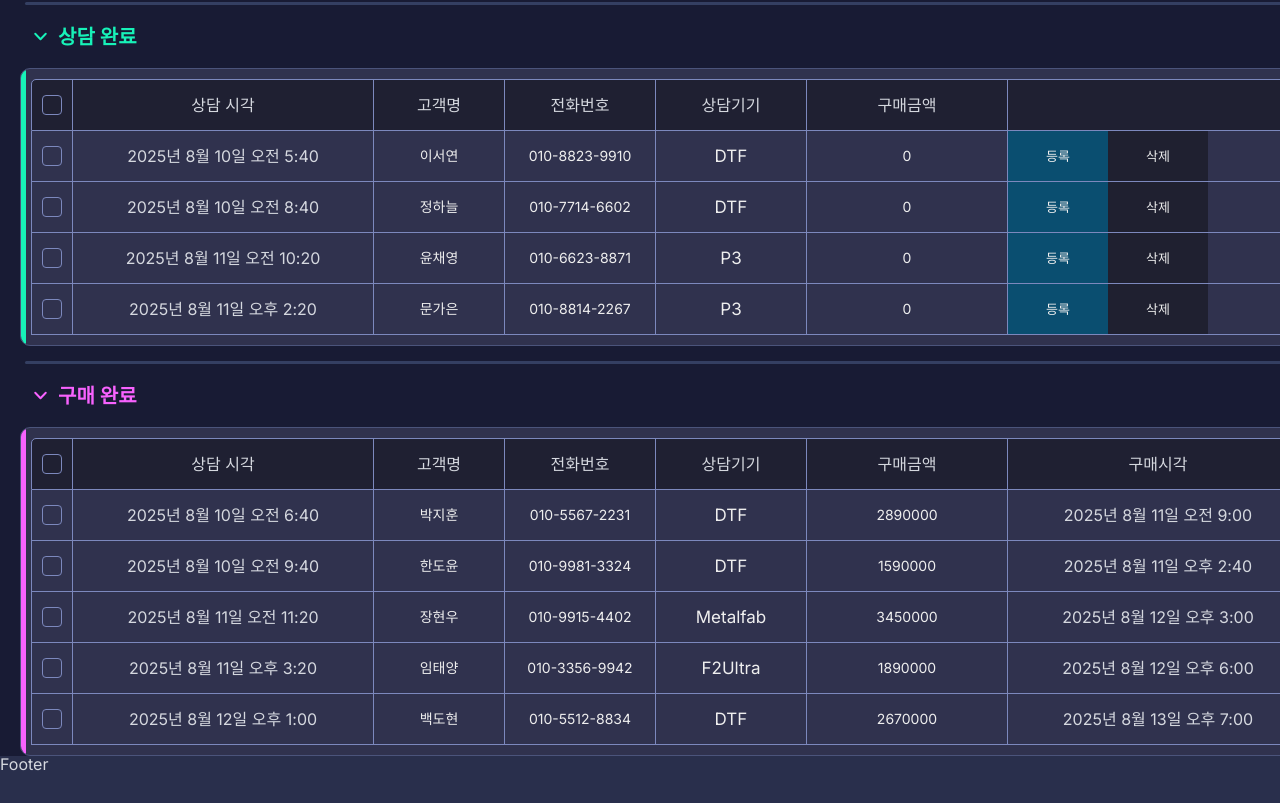
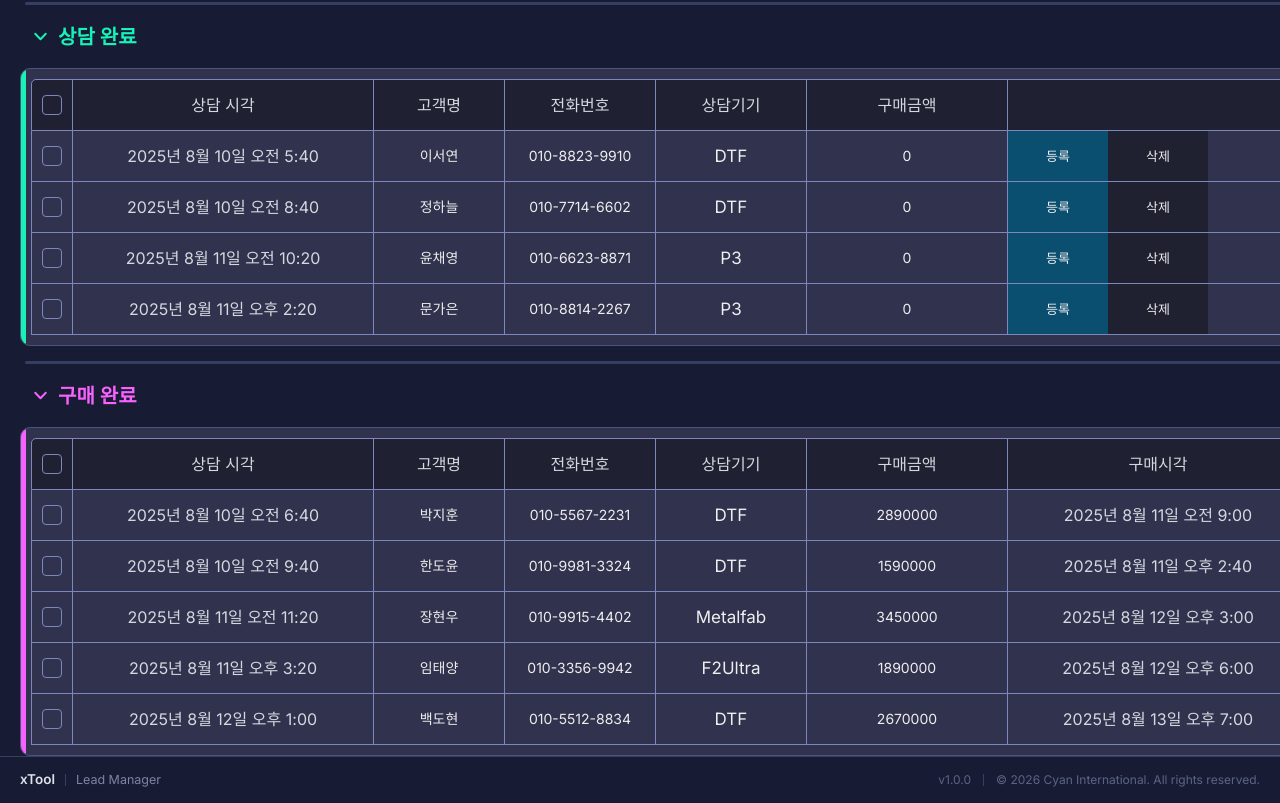
Before and after one commit to kangdaelyeol/originalshq, a React (Vite) app: page /xtool-lead-manager in a window 1280 px wide. Shown: the part 633-1436 px from the top of the page. Before the commit the page ends 1407 px from the top, so only its background shows below. Built offline with nearby package versions, Linux system fonts and the light colour scheme.

Commit message:
UI: add footer

```diff
--- a/src/screens/xtool-lead-manager/components/footer.tsx
+++ b/src/screens/xtool-lead-manager/components/footer.tsx
@@ -1,3 +1,21 @@
+import '@/screens/xtool-lead-manager/styles/footer.scss'
+
 export const Footer = () => {
-  return <div>Footer</div>
+  return (
+    <div className="lead_manager_footer">
+      <div className="brand">
+        <span className="brand_name">xTool</span>
+        <span className="divider" />
+        <span className="sub_label">Lead Manager</span>
+      </div>
+
+      <div className="meta">
+        <span className="version">v1.0.0</span>
+        <span className="divider" />
+        <span className="copyright">
+          © {new Date().getFullYear()} Cyan International. All rights reserved.
+        </span>
+      </div>
+    </div>
+  )
 }
--- /dev/null
+++ b/src/screens/xtool-lead-manager/styles/footer.scss
@@ -0,0 +1,42 @@
+// footer.scss
+.lead_manager_footer {
+  box-sizing: border-box;
+  width: 100%;
+  padding: 16px 20px;
+  display: flex;
+  align-items: center;
+  justify-content: space-between;
+  border-top: 1px solid #383e63;
+  background-color: rgb(24, 27, 52);
+
+  .brand {
+    display: flex;
+    align-items: center;
+    gap: 10px;
+
+    .brand_name {
+      font-size: 13.5px;
+      font-weight: 600;
+      color: #dfe1ec;
+    }
+
+    .sub_label {
+      font-size: 12.5px;
+      color: #7d84a3;
+    }
+  }
+
+  .meta {
+    display: flex;
+    align-items: center;
+    gap: 12px;
+    font-size: 12px;
+    color: #5c6485;
+  }
+
+  .divider {
+    width: 1px;
+    height: 12px;
+    background-color: #383e63;
+  }
+}
```
